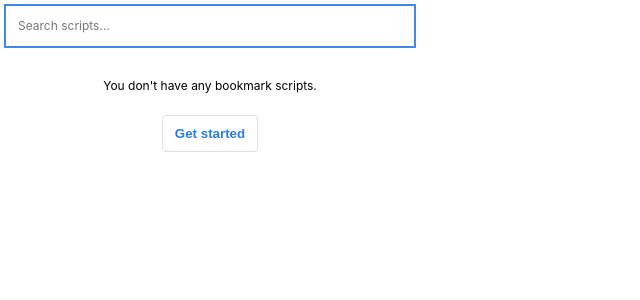
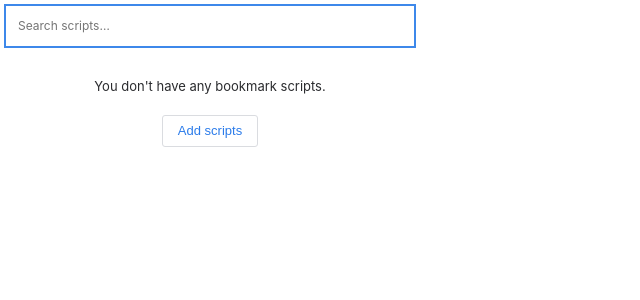
Before and after one commit to anthonyec/powerlet, a React app: page / in a window 1280 px wide. Shown: the top 300 px of the page, without its empty margins (0-640 px from the left). Built offline with nearby package versions, Linux system fonts and the light colour scheme; no server answers.

Commit message:
Add button styles

```diff
--- a/src/popup/app.css
+++ b/src/popup/app.css
@@ -1,15 +1,56 @@
+:root {
+  --global-background: #FFFFFF;
+  --global-color: #2A2B2E;
+
+  --item-hover-background: #EAEBEB;
+  --item-selected-background: #EAEBEB;
+
+  --button-normal-background: #FFFFFF;
+  --button-hover-background: #FAFAFA;
+  --button-active-background: #D6E1EF;
+
+  --button-normal-border-color: #DADCE0;
+  --button-hover-border-color: #D7D9DD;
+  --button-active-border-color: #C5D2E3;
+
+  --button-normal-color: #2C7CEA;
+  --button-hover-color: #1D74E9;
+  --button-active-color: #1D74E9;
+
+   /* Less padding on top to optically align in the center. */
+  --button-padding: 7px 15px 8px;
+  --button-font-size: 13px;
+}
+
+@media(prefers-color-scheme: dark) {
+  :root {
+    --global-background: #292A2D;
+    --global-color: #E1E1E1;
+
+    --item-hover-background: #313233;
+    --item-selected-background: #38393C;
+
+    --button-normal-background: #292A2D;
+    --button-hover-background: #303339;
+    --button-active-background: #363B46;
+
+    --button-normal-border-color: #5F6368;
+    --button-hover-border-color: #636971;
+    --button-active-border-color: #646C78;
+
+    --button-normal-color: #8DB8FE;
+    --button-hover-color: #8DB8FE;
+    --button-active-color: #85AAE9;
+  }
+}
+
 .app {
   background: white;
+
+  background-color: var(--global-background);
+  color: var(--global-color);
   min-width: 250px;
   max-width: 420px;
   font-family: -apple-system, BlinkMacSystemFont, 'Segoe UI', Roboto, Oxygen, Ubuntu, Cantarell, 'Open Sans', 'Helvetica Neue', sans-serif;
-  font-size: 12px;
+  font-size: 13px;
 }
-
-@media (prefers-color-scheme: dark) {
-  .app {
-    background-color: #292A2D;
-    background-color: #000000;
-    color: white;
-  }
-}
--- /dev/null
+++ b/src/popup/components/button/button.css
@@ -0,0 +1,30 @@
+.button {
+  background-color: var(--button-normal-background);
+  border-color: var(--button-normal-border-color);
+  color: var(--button-normal-color);
+
+  border-width: 1px;
+  border-style: solid;
+  border-radius: 3px;
+
+  padding: var(--button-padding);
+  font-size: var(--button-font-size);
+  font-weight: 500;
+  min-width: 76px;
+}
+
+.button:hover {
+  background-color: var(--button-hover-background);
+  border-color: var(--button-hover-border-color);
+  color: var(--button-hover-color);
+}
+
+.button:active {
+  background-color: var(--button-active-background);
+  border-color: var(--button-active-border-color);
+  color: var(--button-active-color);
+}
+
+.button:focus {
+  outline: 0;
+}
--- /dev/null
+++ b/src/popup/components/button/index.jsx
@@ -0,0 +1,11 @@
+import React from 'react';
+
+import './button.css';
+
+export default function Button({ onClick, className = '', children }) {
+  return (
+    <button onClick={onClick} className={`button ${className}`}>
+      {children}
+    </button>
+  );
+}
--- a/src/popup/components/onboard_screen/index.jsx
+++ b/src/popup/components/onboard_screen/index.jsx
@@ -2,6 +2,7 @@ import React from 'react';
 import { useDispatch } from 'react-redux';
 
 import { navigateTo } from '../../store/actions/ui';
+import Button from '../button';
 
 import './onboard_screen.css';
 
@@ -18,9 +19,9 @@ export default function OnboardScreen() {
         You don't have any bookmark&nbsp;scripts.
       </div>
 
-      <button onClick={handleExampleOnClick} className="onboard-screen__button">
-        Get started
-      </button>
+      <Button onClick={handleExampleOnClick}>
+        Add scripts
+      </Button>
     </div>
   );
 }
--- a/src/popup/components/search_list/search_list.css
+++ b/src/popup/components/search_list/search_list.css
@@ -1,7 +1,6 @@
 .search-list {}
 
 .search-list__item {
-  color: #202124;
   padding: 10px 18px;
   line-height: 20px;
   user-select: none;
@@ -10,26 +9,15 @@
 .search-list__item:hover:not(.search-list__item--selected) {
   background: #f9fafb;
   border-color: #f9fafb;
+
+  background: var(--item-hover-background);
+  border-color: var(--item-hover-background);
 }
 
 .search-list__item--selected {
   background: #E8EAED;
   border-color: #E8EAED;
+
+  background: var(--item-selected-background);
+  border-color: var(--item-selected-background);
 }
-
-@media (prefers-color-scheme: dark) {
- .search-list__item {
-   color: #E8EAED;
-   border-color: #3F4042;
- }
-
- .search-list__item:hover:not(.search-list__item--selected) {
-    background: #313233;
-    border-color: #313233;
-  }
-
- .search-list__item--selected {
-    background: #444547;
-    border-color: #444547;
-  }
-}
```
